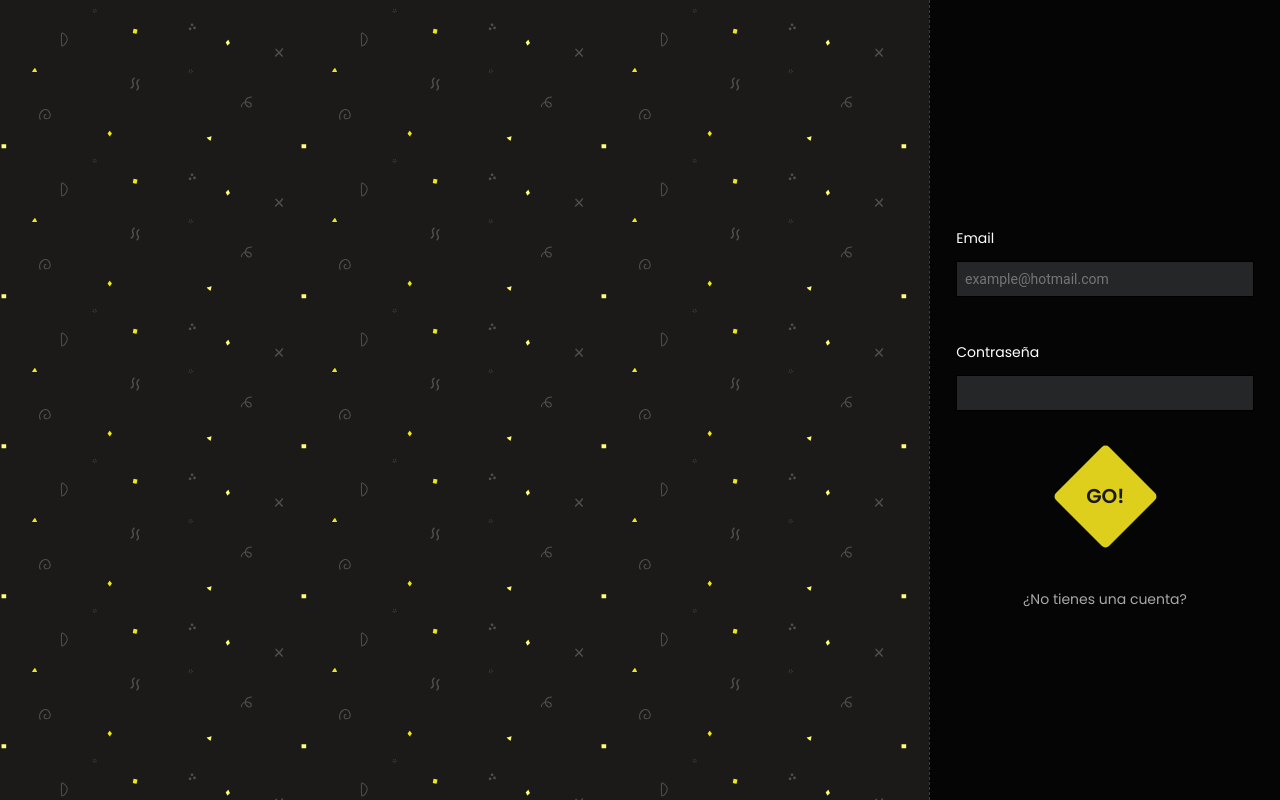
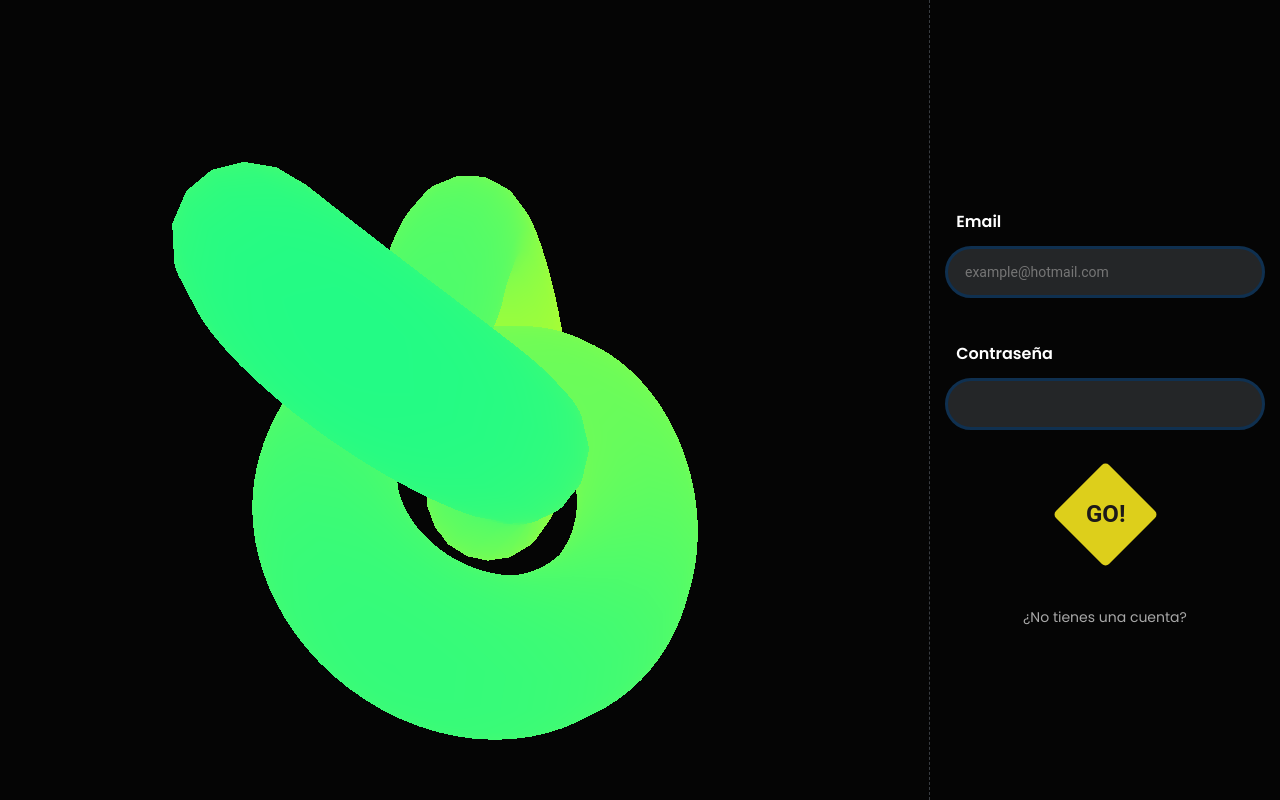
Before and after one commit to lorddesert/sesion-del-locro, a React app: page / in a window 1280 px wide. Built offline with nearby package versions, Linux system fonts and the light colour scheme.

Commit message:
succesfully added new login image

```diff
--- a/src/components/Login/Login.jsx
+++ b/src/components/Login/Login.jsx
@@ -9,6 +9,7 @@ import GlobalContext from "../../context/GlobalContext"
 
 import PrimaryButton from "../PrimaryButton/PrimaryButton"
 import SecondaryButton from "../SecondaryButton/SecondaryButton"
+import Login3js from '../3js'
 
 const Login = props => {
   const { globalContext, setGlobalContext }  = useContext(GlobalContext)
@@ -162,7 +163,8 @@ const Login = props => {
   }
     return (
       <div className="Login">
-        <div className="Login-img" />
+        {/* <div className="Login-img" /> */}
+        <Login3js />
         <div className="Login-form-container">
           <form className="Login-form">
             <span id="errorMsg"></span>
@@ -196,11 +198,7 @@ const Login = props => {
                 action={(e) => {
                   e.preventDefault()
                   logIn()
-                  // myFn()
                 }}
-                // focus={(e) => {
-                //   document.querySelector('.PrimaryButton').style.borderRadius = "50%"
-                // }}
               />
             </label>
             <div className="links">
--- a/src/components/Login/Login.scss
+++ b/src/components/Login/Login.scss
@@ -7,10 +7,13 @@ $header-font-size: 1.5rem;
 $white: #fff;
 $gray: #A8A8A8;
 $success: mediumspringgreen;
+$blue: #0f3050;
+$bright-blue: #105599;
 
 .Login {
   width: 100%;
-  display: flex;
+  display: grid;
+  grid-template-columns: 1fr auto;
   color: #fff;
 
 }
@@ -34,7 +37,8 @@ $success: mediumspringgreen;
     width: 85%;
     margin: auto;
     margin-bottom: 2vh;
-    font-size: 14px;
+    font-size: 1rem !important;
+    font-weight: bold;
   }
 
   .Login-form {
@@ -44,18 +48,22 @@ $success: mediumspringgreen;
     p {
 
       font-weight: 700;
-      font-size: 14px;
-      font-family: 'Lato', Verdana, Geneva, Tahoma, sans-serif;
+      font-size: 1rem;
     }
     input {
+      font-family: inherit;
       transition: all 0.1s ease;
       width: 80%;
 
       border: 1px solid #000;
+      padding: 1em 1.2em;
+      border-radius: 35px;
+      border: 3px solid $blue;
+
+      text-align: start;
+      font-size: 1rem;
       color: $white;
-      text-align: start;
-      font-size: 14px;
-      font-weight: 400;
+      font-weight: normal;
     }
 
     .PrimaryButton {
@@ -73,6 +81,10 @@ $success: mediumspringgreen;
         background: none;
         transform: rotate(-45deg);
         width: auto;
+
+        font-weight: bold;
+        font-size: 1.5rem;
+        font-family: inherit;
 
       }
 
@@ -102,7 +114,7 @@ $success: mediumspringgreen;
 
 }
 .focusedInput {
-  border: 1px solid #DDCF1B !important;
+  border: 3px solid $bright-blue !important;
 }
 .Login-img {
   width: 100%;
```
